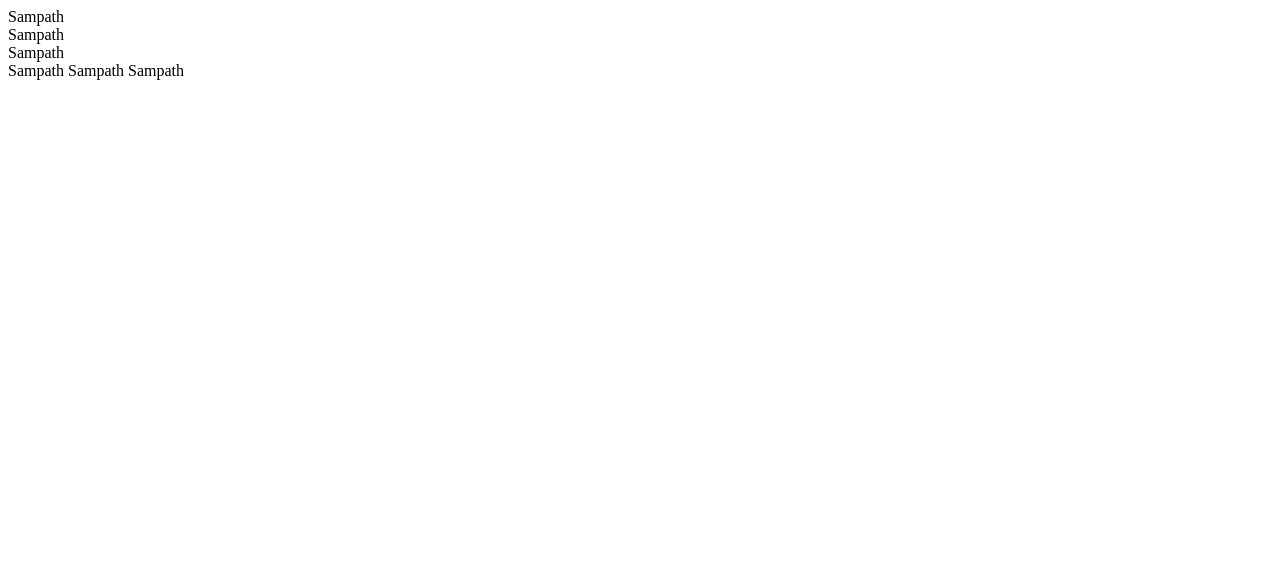
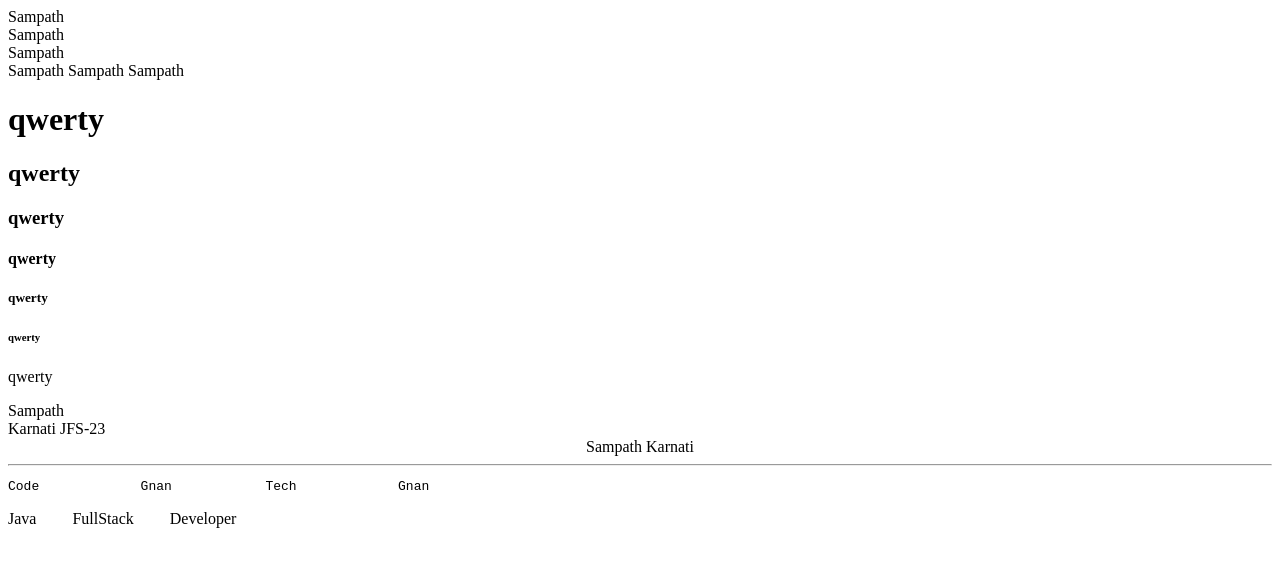
Before and after one commit to SampathKarnati11/Samapth-JFS23, a plain HTML site: page index.html in a window 1280 px wide. Drawn offline with Linux system fonts and the light colour scheme.

Commit message:
HTML Basic Tags

```diff
--- a/index.html
+++ b/index.html
@@ -10,9 +10,39 @@
       <div> Sampath </div>
       <div> Sampath </div>
       <div> Sampath </div>
+
     <!-- Inline Element -->
       <span> Sampath </span>
       <span> Sampath </span>
       <span> Sampath </span>
+
+    <!-- Heading Tags -->
+       <h1>qwerty</h1>
+       <h2>qwerty</h2>
+
+       <h3>qwerty</h3>
+       <h4>qwerty</h4>
+       <h5>qwerty</h5>
+       <h6>qwerty</h6>
+
+    <!-- Paragraph Tag -->
+       <p>qwerty</p>
+
+    <!-- Line Break Tag -->
+       <span>Sampath</span> <br>
+       <span>Karnati</span>
+       <span>JFS-23</span>
+
+    <!-- Center Tag -->
+       <center>Sampath Karnati</center>
+
+    <!-- Horizontal Rule Tag -->
+       <hr>
+
+    <!-- Preserve Formatting Tag -->
+       <pre>Code             Gnan            Tech             Gnan</pre>
+
+    <!-- Non-Breaking Space -->
+       <p>Java &nbsp; &nbsp; &nbsp; &nbsp; FullStack &nbsp; &nbsp; &nbsp; &nbsp; Developer</p>
 </body>
 </html>
```
